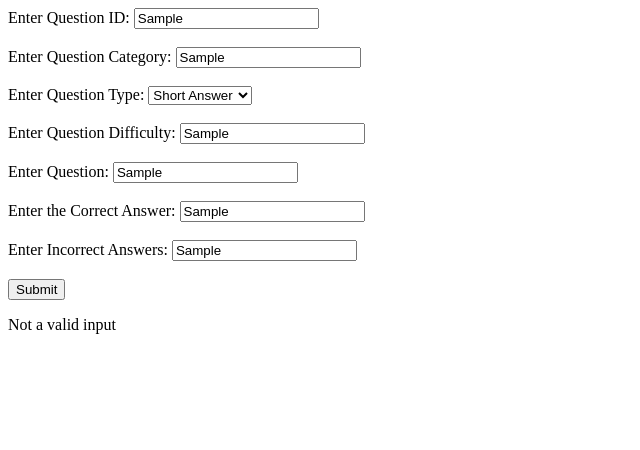
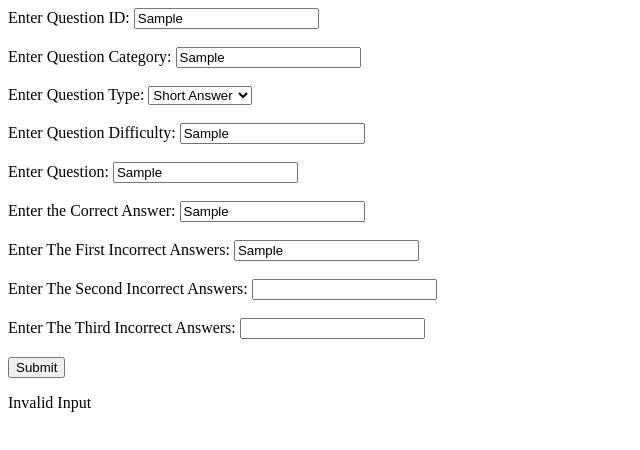
Before and after one commit to daffyd-jones/-4537-term-proj-fe, a plain HTML site: page changePutQuestion.html in a window 1280 px wide. Both pictures are taken after typing "Sample", "Sample", "Sample", "Sample", "Sample", "Sample" into the empty fields and a click on the button "Submit". Shown: the whole page, without its empty margins (0-640 px from the left). Drawn offline with Linux system fonts and the light colour scheme.

Commit message:
changed incorrect into multi textbox

```diff
--- a/changePutQuestion.html
+++ b/changePutQuestion.html
@@ -34,8 +34,16 @@
     <input type="text" name="answer" id="q_answer">
     <br>
     <br>
-    <label for="incorrect">Enter Incorrect Answers: </label>
-    <input type="text" name="incorrect" id="q_incorrect">
+    <label for="incorrect1">Enter The First Incorrect Answers: </label>
+    <input type="text" name="incorrect1" id="q_incorrect1">
+    <br>
+    <br>
+    <label for="incorrect2">Enter The Second Incorrect Answers: </label>
+    <input type="text" name="incorrect2" id="q_incorrect2">
+    <br>
+    <br>
+    <label for="incorrect3">Enter The Third Incorrect Answers: </label>
+    <input type="text" name="incorrect3" id="q_incorrect3">
     <br>
     <br>
     <button id="submit_btn">Submit</button>
--- a/js/changeJs.js
+++ b/js/changeJs.js
@@ -8,7 +8,9 @@ const q_type = "q_type";
 const q_diff = "q_diff";
 const question = "question";
 const q_answer = "q_answer";
-const q_incorrect = "q_incorrect";
+const q_incorrect1 = "q_incorrect1";
+const q_incorrect2 = "q_incorrect2";
+const q_incorrect3 = "q_incorrect3";
 const submit_msg = "submit_msg"
 
 const submit_btn = "submit_btn";
@@ -34,12 +36,15 @@ function addToDB() {
     let diff = document.getElementById(q_diff).value;
     let q = document.getElementById(question).value;
     let answer = document.getElementById(q_answer).value;
-    let incorrect = document.getElementById(q_incorrect).value;
-    let success_msg = "Add question to database"
-    let failure_msg = "Failed to add question"
+    let incorrect1 = document.getElementById(q_incorrect1).value;
+    let incorrect2 = document.getElementById(q_incorrect2).value;
+    let incorrect3 = document.getElementById(q_incorrect3).value;
+    let incorrect = new Array(incorrect1, incorrect2, incorrect3);
+    let invalid_msg = "Invalid Input";
+    let success_msg = "Add question to database";
+    let failure_msg = "Failed to add question";
 
     if (validation(id, category, type, diff, q, answer, incorrect)) {
-        incorrect = incorrect.split(",");
         incorrect = JSON.stringify(incorrect);
         let params = "category=" + category + "&type=" + type + "&difficulty=" + diff
                      + "&question=" + q + "&correct_answer=" + answer
@@ -54,5 +59,7 @@ function addToDB() {
             document.getElementById(submit_msg).textContent = failure_msg;
           }
         }
-    }
+    } else {
+      document.getElementById(submit_msg).textContent = invalid_msg;
+    };
 }
```
Also changed, not shown: addQuestion.html (+10 -2 lines), js/addJs.js (+7 -3 lines).
